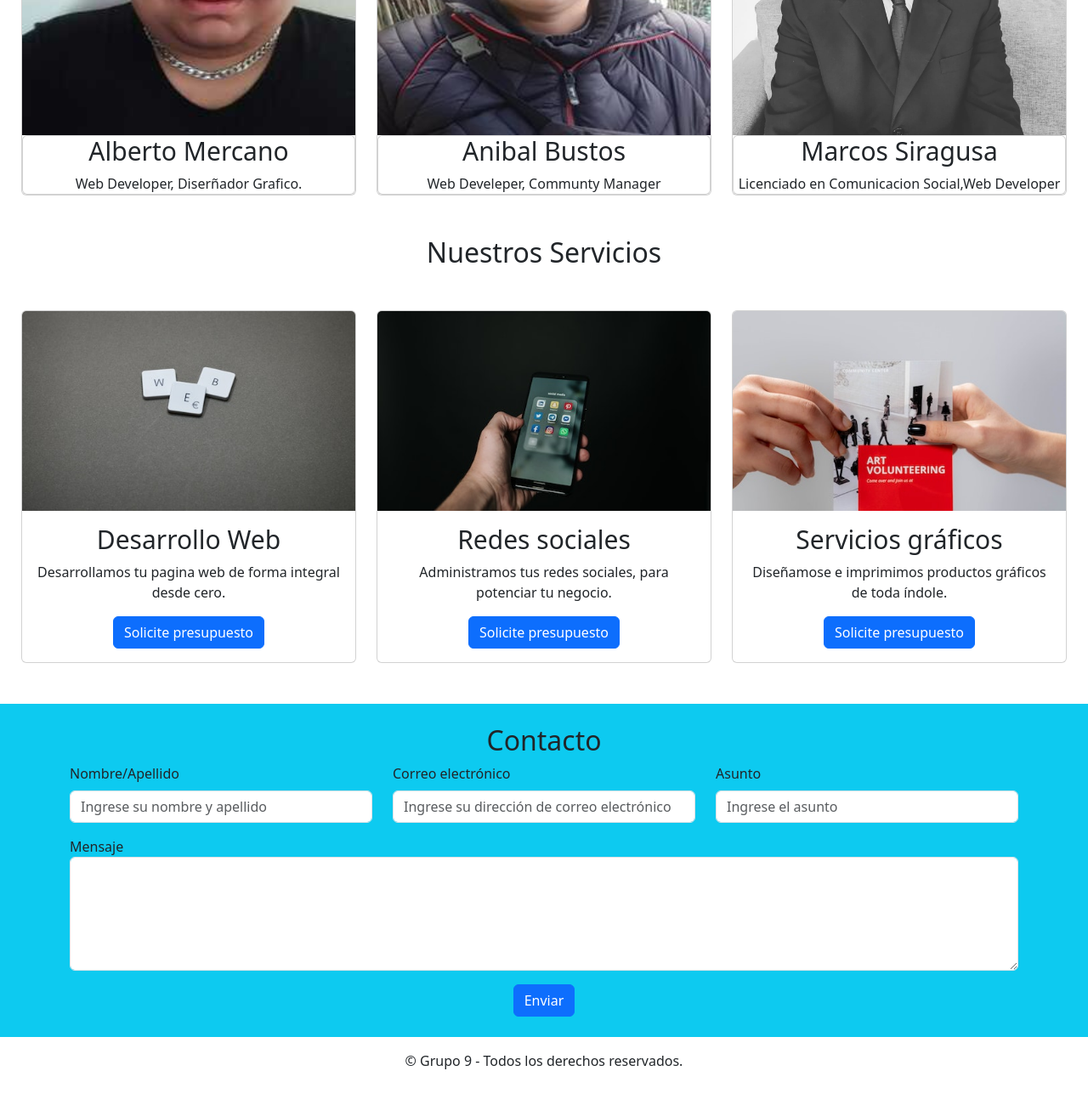
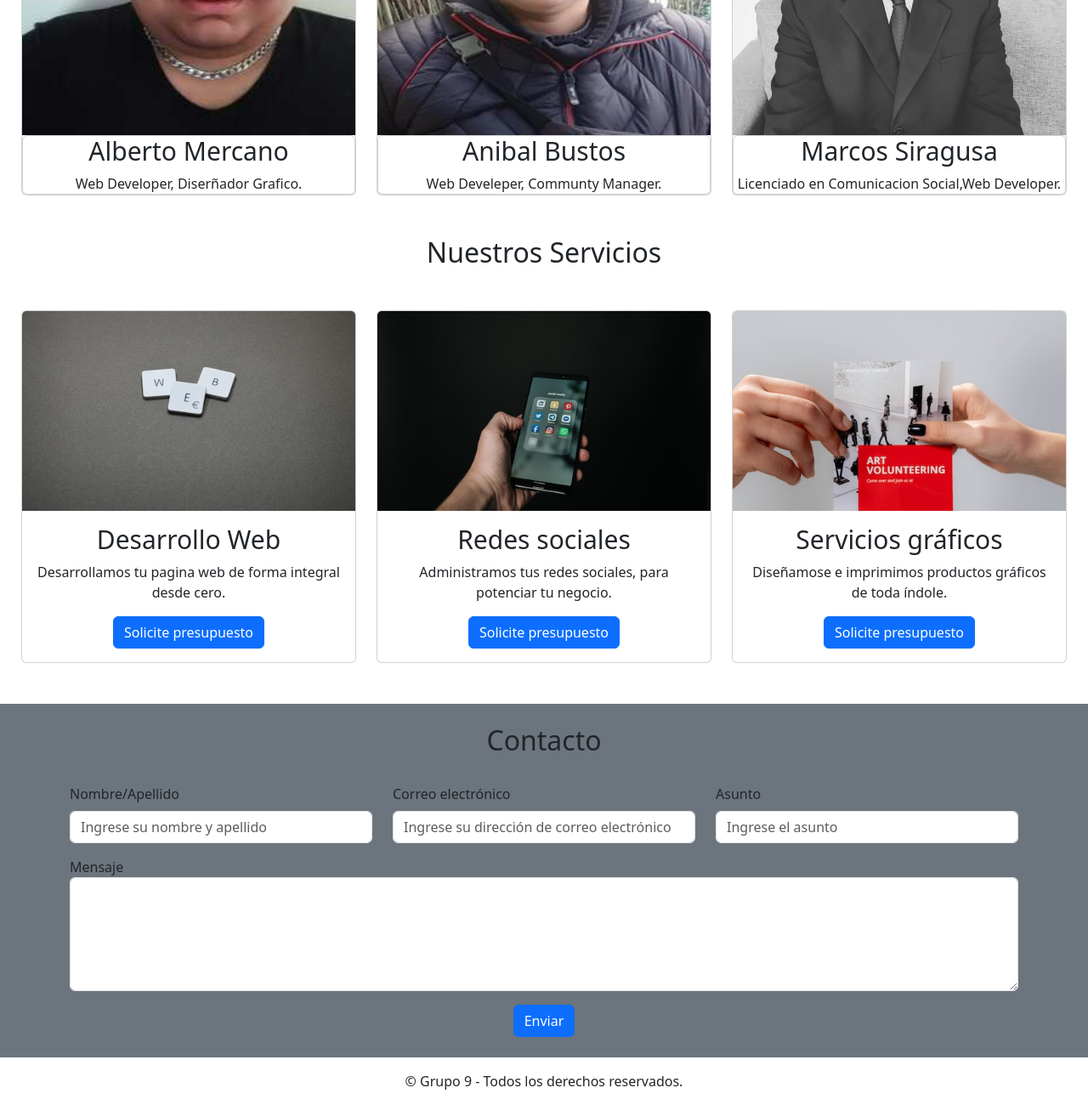
Before and after one commit to SIRAGUSA532/Trabajo-Integrador-Grupo-9, a plain HTML site: page index.html in a window 1280 px wide. Shown: the part 1331-2631 px from the top of the page at 85% size. Before the commit the page ends 2607 px from the top, so only its background shows below. Drawn offline with nearby package versions, Linux system fonts and the light colour scheme.

Commit message:
cambios esteticos del form contacto

```diff
--- a/index.html
+++ b/index.html
@@ -133,7 +133,7 @@
               <img src="Imagenes/Anibal.1.jpg" class="card-img-top" alt="...">
               <div class="card">
                 <h5 class="card-title" id="Ancla Redes-Sociales">Anibal Bustos</h5>
-                <p class="card-text">Web Develeper, Communty Manager</p>
+                <p class="card-text">Web Develeper, Communty Manager.</p>
 
               </div>
             </div>
@@ -144,7 +144,7 @@
               <img src="Imagenes/SELFI.jpeg" class="card-img-top" alt="...">
               <div class="card">
                 <h5 class="card-title" id="Ancla-Servicios Graficos">Marcos Siragusa</h5>
-                <p class="card-text">Licenciado en Comunicacion Social,Web Developer</p>
+                <p class="card-text">Licenciado en Comunicacion Social,Web Developer.</p>
 
               </div>
             </div>
@@ -195,8 +195,8 @@
           </div>
       </div>
       </section>
-      <section class="Contactenos bg-info py-4">
-        <h2 class="text-center" id="Ancla-Contacto">Contacto</h2>
+      <section class="Contactenos bg-secondary bs-primary-bg-subtle py-4">
+        <h2 class="text-center" id="Ancla-Contacto">Contacto</h2><br>
         <div class="container">
           <form class="row">
             <div class="mb-3 col-4">
```
